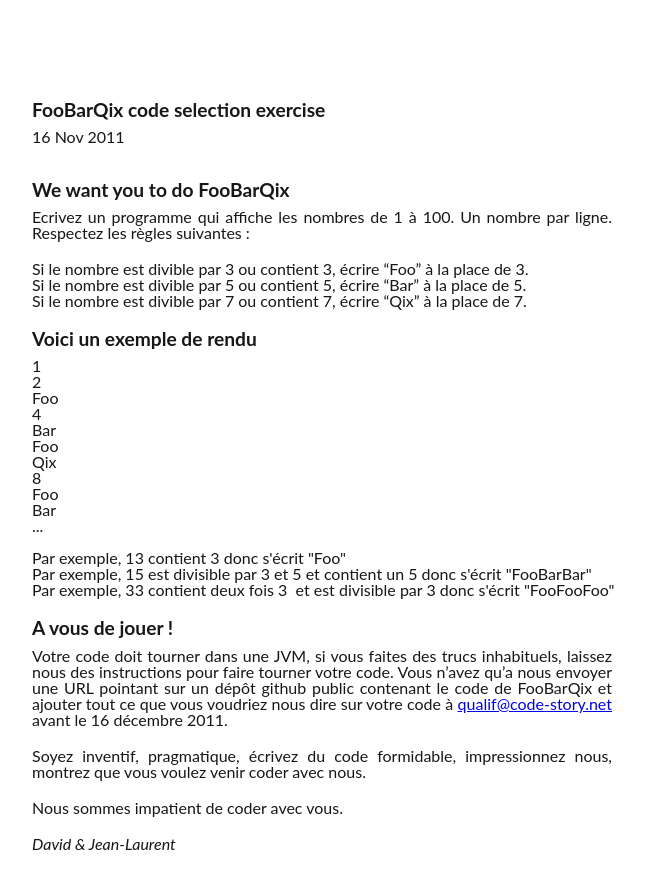
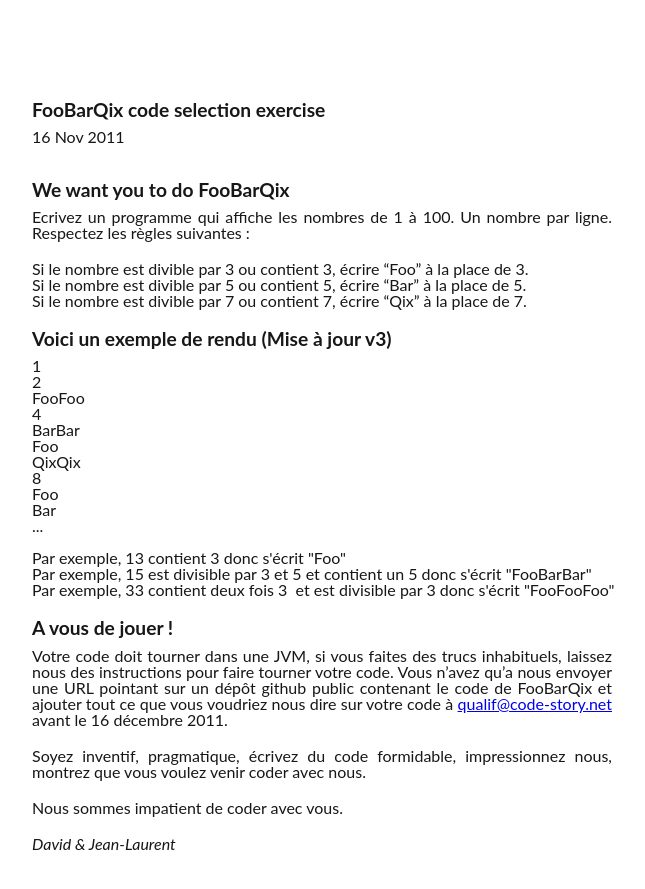
Before and after one commit to CodeStory/code-story-blog, a Jekyll site: the page built from _posts/2011-11-16-foobarqix.markdown, in a window 1280 px wide. Shown: the top 889 px of the page, without its empty margins (318-963 px from the left). Built offline with Jekyll 4.4.1, drawn with Linux system fonts in a browser that asks for light colours.

Commit message:
Version 3

```diff
--- a/_posts/2011-11-16-foobarqix.markdown
+++ b/_posts/2011-11-16-foobarqix.markdown
@@ -13,16 +13,16 @@ Ecrivez un programme qui affiche les nombres de 1 à 100. Un nombre par ligne. R
  * Si le nombre est divible par 7 ou contient 7, écrire "Qix" à la place de 7.
 
 
-Voici un exemple de rendu
-=========================
+Voici un exemple de rendu (Mise à jour v3)
+==========================================
 
 	1
 	2
+	FooFoo
+	4
+	BarBar
 	Foo
-	4
-	Bar
-	Foo
-	Qix
+	QixQix
 	8
 	Foo
 	Bar
```
